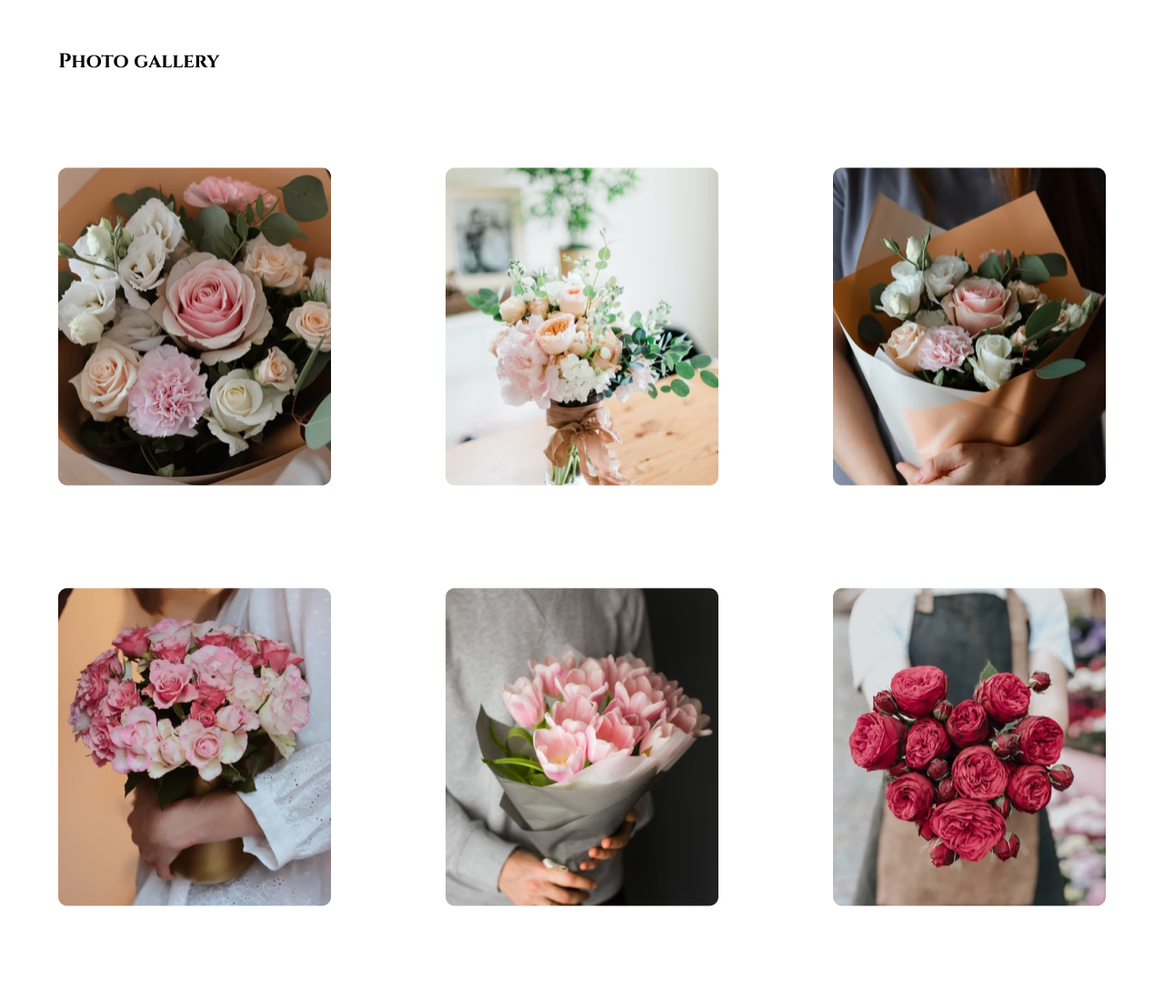
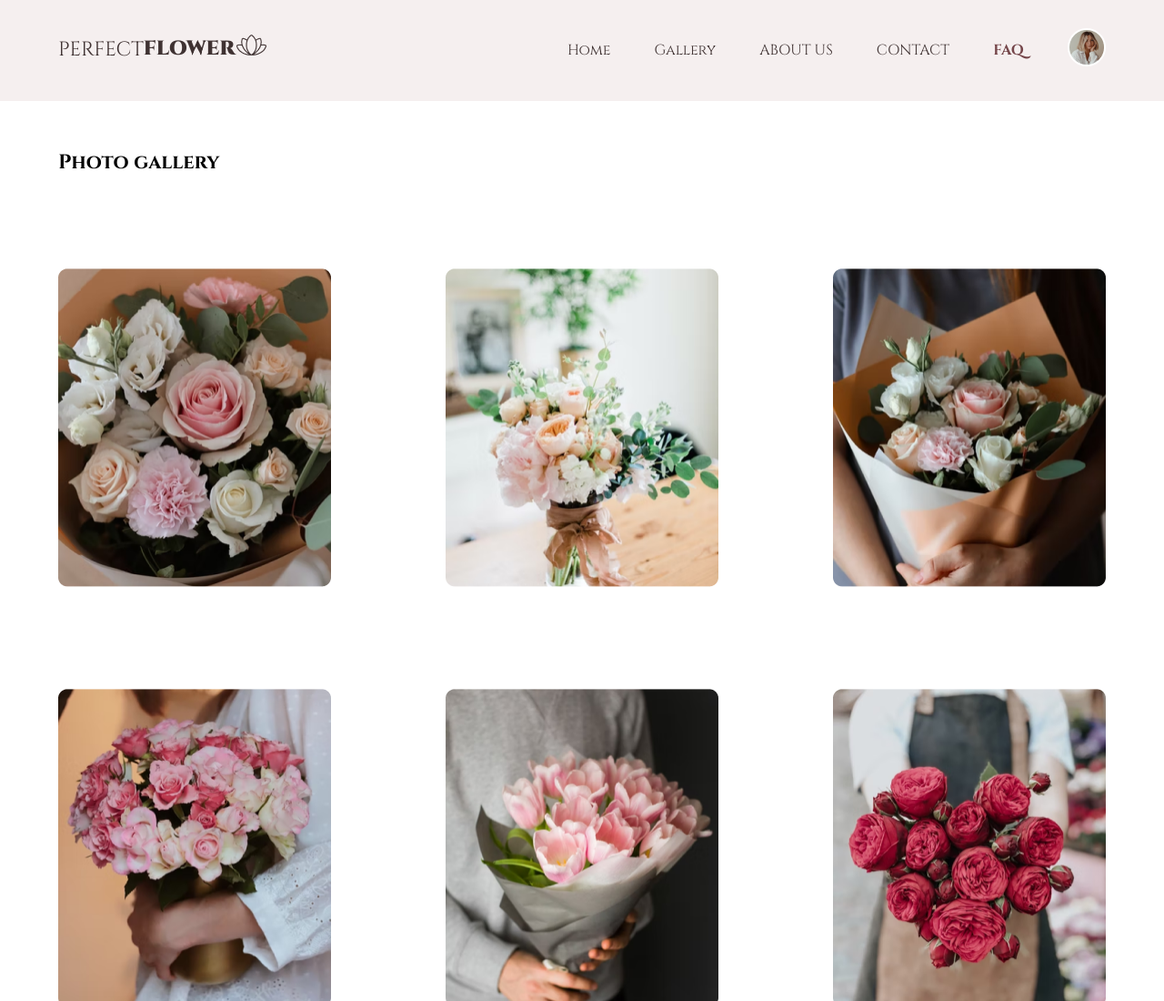
Before and after one commit to MtchedlishviliLevani/Unilab-Task6, a plain HTML site: page assets/Pages/Gallery.html in a window 1280 px wide. Shown: the top 1100 px of the page at 91% size. Drawn offline with Linux system fonts and the light colour scheme.

Commit message:
Second Commit

```diff
--- a/assets/Pages/Gallery.html
+++ b/assets/Pages/Gallery.html
@@ -9,6 +9,27 @@
     <title>Gallery</title>
   </head>
   <body>
+    <header>
+      <nav class="top-nav">
+        <a class="logo" href="../../index.html">FLOWER</a>
+        <ul>
+          <li><a href="../../index.html">Home</a></li>
+          <li><a href="Gallery.html">Gallery</a></li>
+          <li><a href="About.html">ABOUT US</a></li>
+          <li><a href="Contact.html">CONTACT</a></li>
+          <li>
+            <a
+              href="Faq.html"
+              style="color: rgba(117, 70, 74, 1); font-family: 'Cinzel-Bold'"
+              >FAQ</a
+            >
+          </li>
+          <li>
+            <a href=""><img src="../Images/image6.png" alt="" /></a>
+          </li>
+        </ul>
+      </nav>
+    </header>
     <main>
       <section class="gallery-section">
         <h1>Photo gallery</h1>
```
